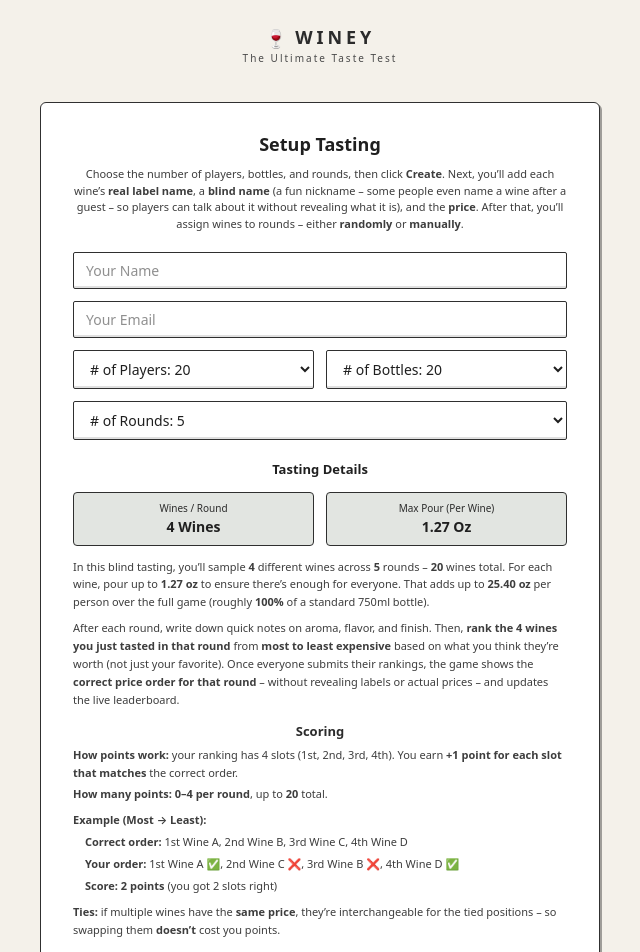
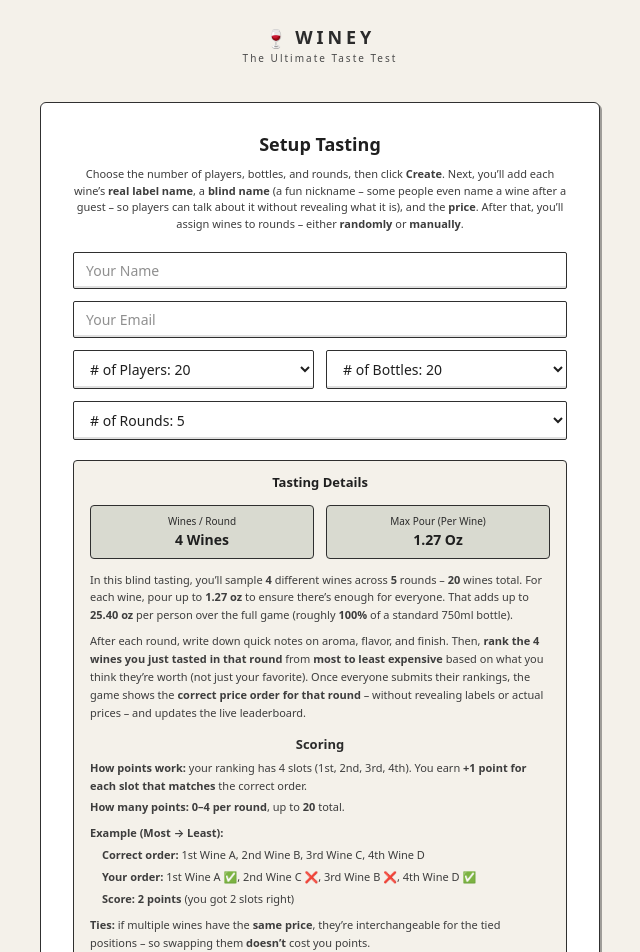
Before and after one commit to maximkali/Winey-Windsurf, a Next.js app: page /host/setup in a window 1280 px wide. Shown: the top 952 px of the page, without its empty margins (320-960 px from the left). Built offline with nearby package versions, Linux system fonts and the light colour scheme.

Commit message:
Add outer container back to Tasting Details

```diff
--- a/src/components/winey/TastingDetails.tsx
+++ b/src/components/winey/TastingDetails.tsx
@@ -44,7 +44,7 @@ export function TastingDetails({ tastingConfig }: { tastingConfig: TastingDetail
   }, [slots]);
 
   return (
-    <div>
+    <div className="rounded-[4px] border border-[#2f2f2f] bg-[#f4f1ea] px-4 py-3">
       <p className="text-center text-[13px] font-semibold">Tasting Details</p>
       <div className="mt-3 grid grid-cols-2 gap-3">
         <div className="rounded-[4px] border border-[#2f2f2f] bg-[#6f7f6a]/20 px-3 py-2 text-center">
```
